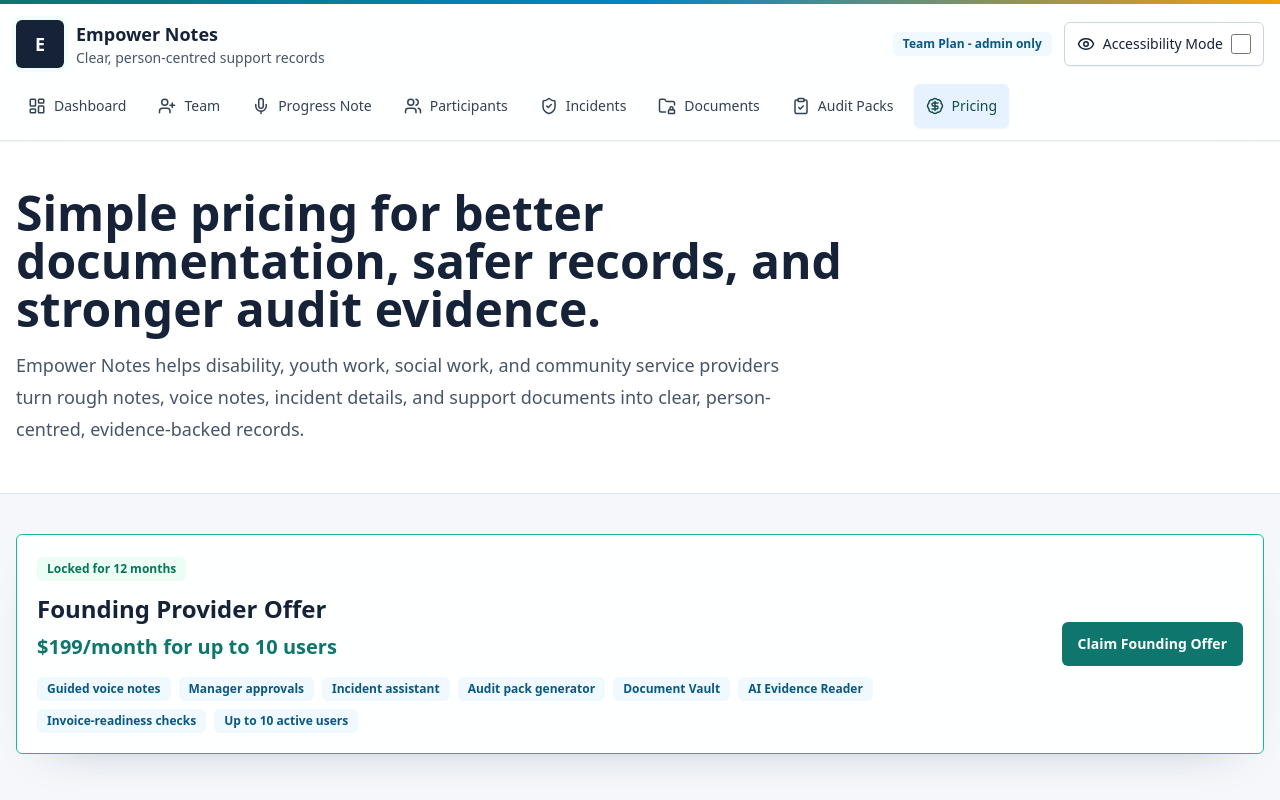
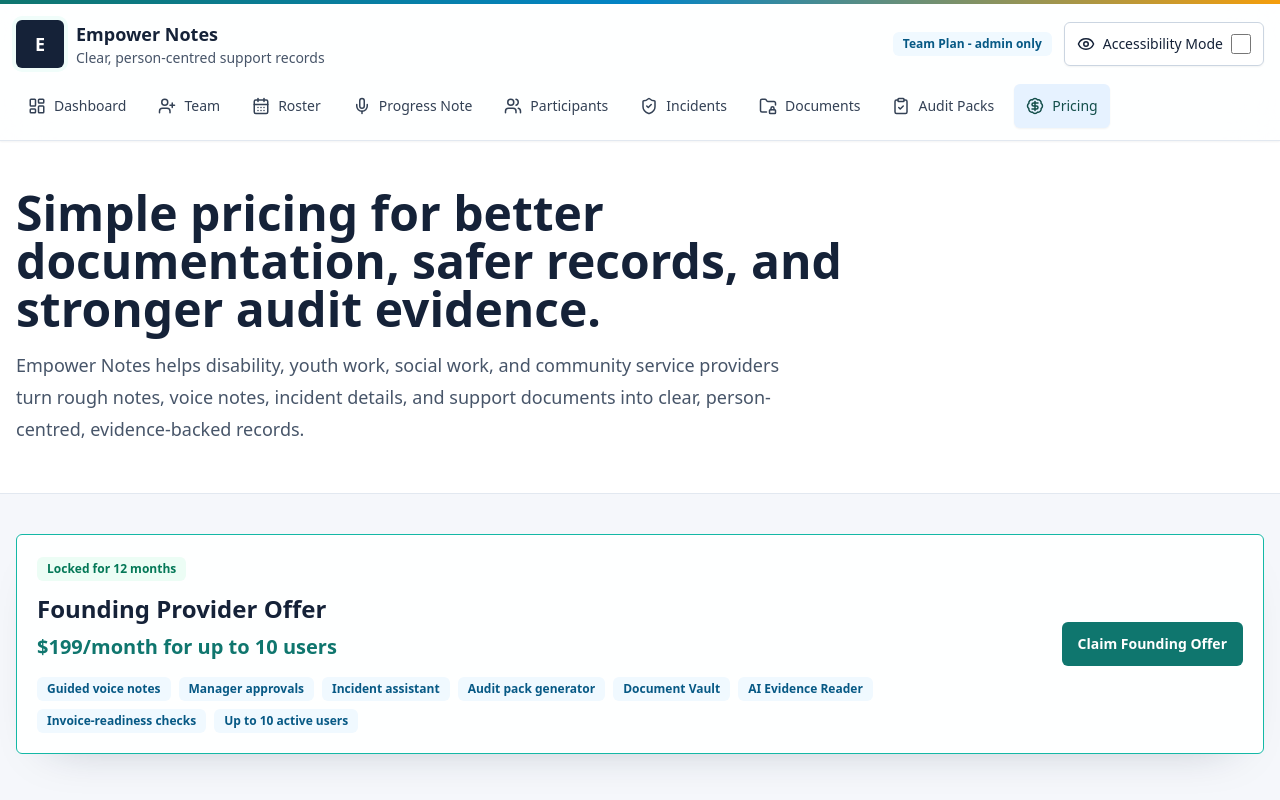
Before and after one commit to DENMWA/EMPOWER, a Next.js app: page /pricing in a window 1280 px wide. Shown: the top 800 px of the page. Built offline with nearby package versions, Linux system fonts and the light colour scheme.

Commit message:
Add roster navigation

```diff
--- a/components/AppShell.tsx
+++ b/components/AppShell.tsx
@@ -6,11 +6,12 @@
 import { AccessibilityToggle } from "@/components/accessibility/AccessibilityToggle";
 import { PlanBadge } from "@/components/billing/PlanBadge";
 import { complianceDisclaimer, cn } from "@/lib/utils";
-import { LayoutDashboard, Mic, ShieldCheck, Users, FolderLock, ClipboardCheck, BadgeDollarSign, UserPlus } from "lucide-react";
+import { CalendarDays, LayoutDashboard, Mic, ShieldCheck, Users, FolderLock, ClipboardCheck, BadgeDollarSign, UserPlus } from "lucide-react";
 
 const navItems = [
   { href: "/dashboard", label: "Dashboard", icon: LayoutDashboard },
   { href: "/admin/team", label: "Team", icon: UserPlus },
+  { href: "/roster", label: "Roster", icon: CalendarDays },
   { href: "/notes/new", label: "Progress Note", icon: Mic },
   { href: "/participants", label: "Participants", icon: Users },
   { href: "/incidents", label: "Incidents", icon: ShieldCheck },
```
